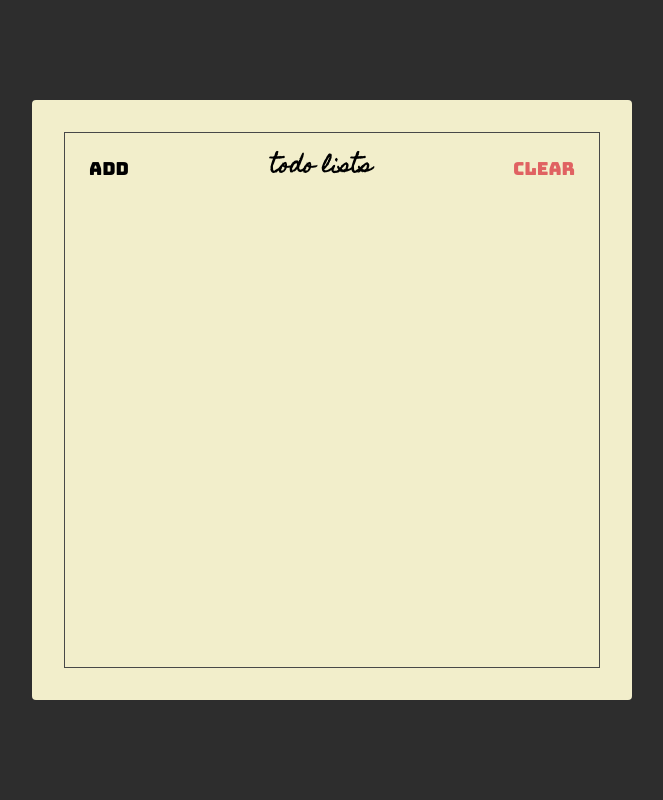
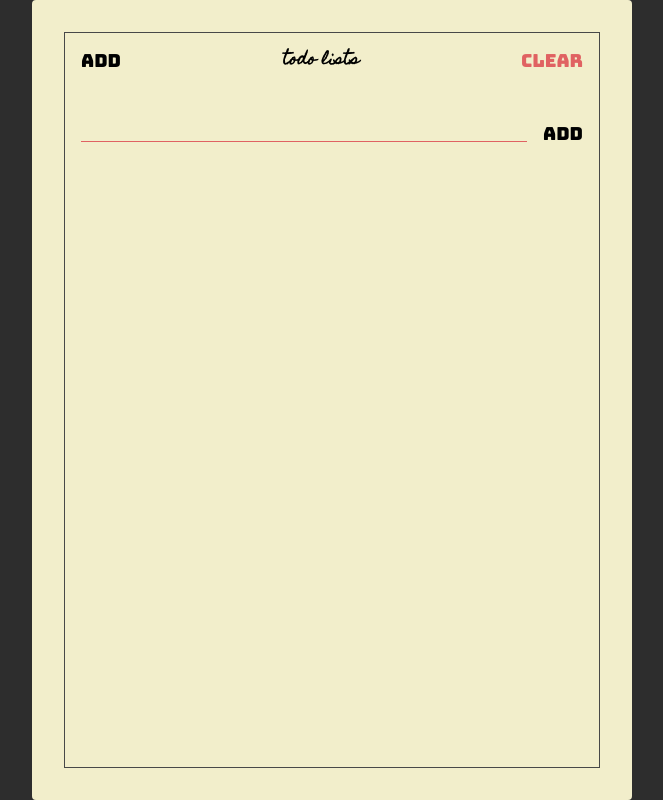
Before and after one commit to michaeldwihadi/react-course-starter, a website: page index.html in a window 1280 px wide. Shown: the whole page, without its empty margins (308-971 px from the left). Drawn offline with Linux system fonts and the light colour scheme.

Commit message:
Add Todo Section

```diff
--- a/index.html
+++ b/index.html
@@ -14,11 +14,18 @@
   <body>
     <div class="container">
       <div class="frame">
-        <div class="header">
+        <section class="header">
           <button class="header-btn">Add</button>
           <h1 class="header-title">Todo Lists</h1>
           <button class="header-btn main-red-color">Clear</button>
-        </div>
+        </section>
+
+        <section class="add">
+          <form action="" class="add-form">
+            <input type="text" class="add-input" />
+            <button class="add-btn">Add</button>
+          </form>
+        </section>
       </div>
     </div>
   </body>
--- a/style.css
+++ b/style.css
@@ -34,7 +34,7 @@ html {
 
 .container {
   width: 600px;
-  height: 600px;
+  height: 800px;
   background-color: #f2eecb;
   border-radius: 4px;
 
@@ -67,9 +67,47 @@ html {
   font-size: 1.8rem;
   font-family: "Bungee", sans-serif;
 
-  padding: 24px;
+  padding: 16px;
+  cursor: pointer;
 
   background: unset;
   border: unset;
   outline: unset;
 }
+
+.add {
+  padding: 16px;
+}
+
+.add-form {
+  display: flex;
+  align-items: flex-start;
+}
+
+.add-input {
+  background: unset;
+  border: unset;
+  padding: 0 64px;
+
+  flex: 1;
+
+  border-bottom: 1px solid var(--main-red-color);
+  outline: unset;
+
+  font-family: "Homemade Apple", sans-serif;
+  font-size: 16px;
+  text-transform: lowercase;
+}
+
+.add-btn {
+  font-size: 1.8rem;
+  font-family: "Bungee", sans-serif;
+
+  padding: 16px;
+  padding-right: unset;
+  cursor: pointer;
+
+  background: unset;
+  border: unset;
+  outline: unset;
+}
```
